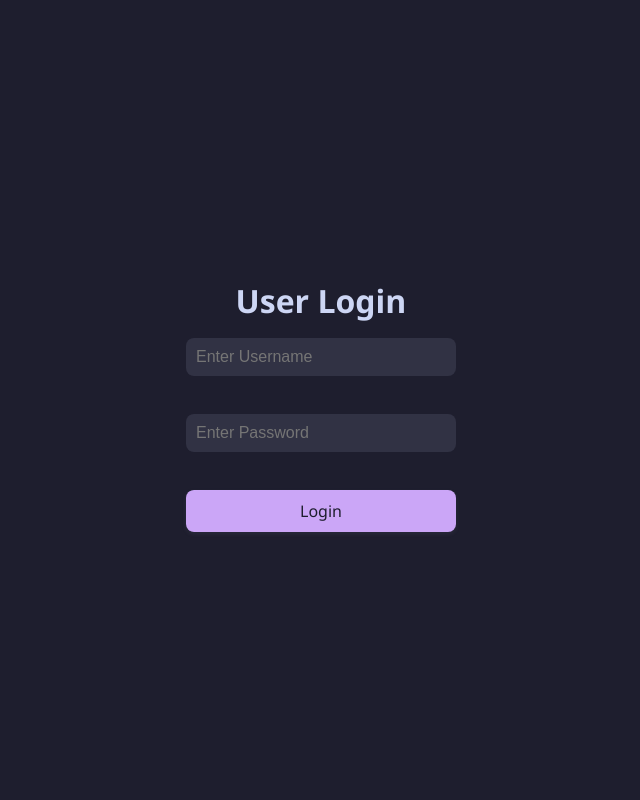
After one commit to mchia/Garage-Door-Automation, a Flask app: template templates/login.html in a window 1280 px wide. The commit adds this page. Shown: the whole page, without its empty margins (319-959 px from the left). Run offline with Flask 3, Linux system fonts and the light colour scheme; the template is opened without the code that fills it, so the values that code supplies are empty.

Commit message:
added flask sessions to prevent skipping login screen.
updated css

```diff
--- a/app.py
+++ b/app.py
@@ -1,18 +1,29 @@
 import os
+import bcrypt
+import sqlite3
+from typing import Any
 from dotenv import load_dotenv
-from flask import Flask, render_template, Response
+from flask import (
+    Flask,
+    session,
+    jsonify,
+    request,
+    redirect,
+    Response,
+    render_template
+)
 
 
 class GarageAutomation:
     def __init__(self) -> None:
         self.app: Flask = Flask(__name__)
-
+        self.user: str = None
         load_dotenv()
         self.app.secret_key = os.getenv(key='SECRET_KEY')
-        # Web page
         self.app.add_url_rule(rule='/', view_func=self.launchPage)
+        self.app.add_url_rule(rule="/validateLogin", view_func=self.validateLogin, methods=["POST"])
+        self.app.add_url_rule(rule="/launchDashboard", view_func=self.launchDashboard)
 
-        # Commands with unique routes and correct 'methods' keyword
         self.app.add_url_rule(rule='/openDoor', view_func=self.openDoor, methods=["GET"])
         self.app.add_url_rule(rule='/closeDoor', view_func=self.closeDoor, methods=["GET"])
         self.app.add_url_rule(rule='/pauseDoor', view_func=self.pauseDoor, methods=["GET"])
@@ -20,7 +31,43 @@ class GarageAutomation:
         self.app.add_url_rule(rule='/cameraView', view_func=self.cameraView, methods=["GET"])
 
     def launchPage(self) -> str:
-        return render_template('launchPage.html')
+        return render_template(template_name_or_list='login.html')
+
+    def launchDashboard(self) -> str:
+        if not session.get("logged_in"):
+            return redirect("/")
+
+        return render_template(template_name_or_list='dashboard.html', user=self.user)
+
+    def validateLogin(self) -> Response:
+        data: Any = request.get_json()
+        username: str = data.get("username")
+        password_raw: str = data.get("password")
+
+        if not username or not password_raw:
+            return jsonify({"status": "fail", "message": "Missing username or password"}), 400
+
+        pwd_attempted: bytes = password_raw.encode('utf-8')
+
+        conn: sqlite3.Connection = sqlite3.connect("db/users.db")
+        cursor: sqlite3.Cursor = conn.cursor()
+
+        cursor.execute("SELECT password FROM users WHERE username = ?", (username,))
+        result: Any = cursor.fetchone()
+        conn.close()
+
+        if result is None:
+            return jsonify({"status": "fail", "message": "Invalid credentials"}), 400
+
+        stored_hash: bytes = result[0].encode('utf-8')
+
+        is_valid: bool = bcrypt.checkpw(password=pwd_attempted, hashed_password=stored_hash)
+        if is_valid:
+            self.user: str= username
+            session["logged_in"] = True
+            return jsonify({"status": "success"}), 200
+        else:
+            return jsonify({"status": "fail", "message": "Invalid credentials"}), 400
 
     def openDoor(self) -> Response:
         print("Door Opening")
--- a/static/CSS/Buttons/buttons.css
+++ b/static/CSS/Buttons/buttons.css
@@ -1,38 +1,8 @@
-:root {
-    --mocha-primary: #b4befe;
-    --mocha-hover: #74c7ec;
-    --mocha-text: #cdd6f4;
-    --mocha-surface: #1e1e2e;
-    --mocha-shadow: rgba(108, 112, 134, 0.15);
-
-    /* Door Open */
-    --mocha-green: #a6e3a1;
-    --mocha-green-hover: #94d78e;
-
-    /* Door Close */
-    --mocha-red: #f38ba8;
-    --mocha-red-hover: #ec6a90;
-
-    /* Door Puase */
-    --mocha-pause: #fab387;
-    --mocha-pause-hover: #f9a97f;
-
-    /* Door Resume */
-    --mocha-resume: #89dceb;
-    --mocha-resume-hover: #74c7ec;
-
-    /* Door Camera */
-    --mocha-camera: #f5c2e7;
-    --mocha-camera-hover: #eba8d3;
+.form-container {
+    display: flex;
+    flex-direction: column;
+    align-items: flex;
 }
-
-body {
-    background-color: var(--mocha-surface);
-    color: var(--mocha-text);
-    font-family: 'Segoe UI', Roboto, sans-serif;
-    margin: 2rem;
-}
-
 .button {
     padding: 10px 20px;
     border: none;
@@ -81,3 +51,30 @@ body {
     background-color: var(--mocha-camera);
     color: var(--mocha-camera);
 }
+
+input[type="password"],
+input[type="text"] {
+    padding: 10px;
+    border: none;
+    border-radius: 8px;
+    background-color: var(--panel-color);
+    color: var(--text-color);
+    margin-bottom: 1rem;
+    width: 250px;
+    font-size: 1rem;
+}
+
+.button.login {
+    padding: 10px 20px;
+    background-color: var(--accent-color);
+    color: var(--bg-color);
+    border: none;
+    border-radius: 8px;
+    font-size: 1rem;
+    cursor: pointer;
+    transition: background-color 0.3s ease;
+}
+
+.button.login:hover {
+    background-color: #a6d189;
+}
--- /dev/null
+++ b/static/CSS/Theme/themes.css
@@ -0,0 +1,48 @@
+:root {
+    --mocha-primary: #b4befe;
+    --mocha-hover: #74c7ec;
+    --mocha-text: #cdd6f4;
+    --mocha-surface: #1e1e2e;
+    --mocha-shadow: rgba(108, 112, 134, 0.15);
+    --bg-color: #1e1e2e;
+    --panel-color: #313244;
+    --accent-color: #cba6f7;
+    --text-color: #f5e0dc;
+    --font-family: 'Segoe UI', sans-serif;
+
+    /* Door Open */
+    --mocha-green: #a6e3a1;
+    --mocha-green-hover: #94d78e;
+
+    /* Door Close */
+    --mocha-red: #f38ba8;
+    --mocha-red-hover: #ec6a90;
+
+    /* Door Puase */
+    --mocha-pause: #fab387;
+    --mocha-pause-hover: #f9a97f;
+
+    /* Door Resume */
+    --mocha-resume: #89dceb;
+    --mocha-resume-hover: #74c7ec;
+
+    /* Door Camera */
+    --mocha-camera: #f5c2e7;
+    --mocha-camera-hover: #eba8d3;
+}
+
+body {
+    background-color: var(--mocha-surface);
+    color: var(--mocha-text);
+    font-family: var(--font-family);
+    display: flex;
+    flex-direction: column;
+    align-items: center;
+    justify-content: center;
+    height: 100vh;
+    margin: 0;
+}
+
+h1 {
+    margin-bottom: 1rem;
+}
--- a/static/CSS/main.css
+++ b/static/CSS/main.css
@@ -1,2 +1,3 @@
 @import url(Icons/icons.css);
+@import url(Theme/themes.css);
 @import url(Buttons/buttons.css);
--- /dev/null
+++ b/static/JavaScript/userLogin.js
@@ -0,0 +1,39 @@
+document.addEventListener("DOMContentLoaded", function () {
+    const loginForm = document.getElementById("loginForm");
+
+    loginForm.addEventListener("submit", async function (e) {
+        e.preventDefault();
+
+        const formData = new FormData(loginForm);
+        const data = {
+        username: formData.get("username"),
+        password: formData.get("password")
+        };
+
+        try {
+        const response = await fetch("/validateLogin", {
+            method: "POST",
+            headers: {
+            "Content-Type": "application/json"
+            },
+            body: JSON.stringify(data)
+        });
+
+        const result = await response.json();
+
+        const status = document.getElementById("loginStatus");
+        console.log(result.status)
+        if (result.status === 'success') {
+            status.textContent = "Login successful!";
+            status.style.color = "green";
+            window.location.href = "/launchDashboard";
+        } else {
+            status.textContent = result.message || "Login failed";
+            status.style.color = "red";
+        }
+        } catch (err) {
+        console.error("Error:", err);
+        document.getElementById("loginStatus").textContent = "An error occurred";
+        }
+    });
+});
--- a/templates/launchPage.html
+++ b/templates/dashboard.html
@@ -7,7 +7,7 @@
 </head>
 
 <body>
-    <h1 class="h1">WomTron</h1>
+    <h1 class="h1">Welcome {{ user }}</h1>
     <div>
         <button id="openDoor" class="button open">
             <svg class="svgIcons">
--- /dev/null
+++ b/templates/login.html
@@ -0,0 +1,24 @@
+<!DOCTYPE html>
+<html lang="en">
+<head>
+    <meta charset="UTF-8">
+    <meta name="viewport" content="width=device-width, initial-scale=1.0">
+    <title>Login</title>
+    <link rel="stylesheet" href="{{ url_for('static', filename='CSS/main.css') }}">
+</head>
+<body>
+    <h1>User Login</h1>
+
+    <form id="loginForm" class="form-container">
+        <input type="text" placeholder="Enter Username" name="username" required>
+        <br>
+        <input type="password" placeholder="Enter Password" name="password" required>
+        <br>
+        <button id="loginBtn" class="button login" type="submit">Login</button>
+    </form>
+</body>
+
+<div id="loginStatus"></div>
+<script src="{{ url_for('static', filename='JavaScript/userLogin.js') }}"></script>
+
+</html>
```
Also changed, not shown: 1 other file.
